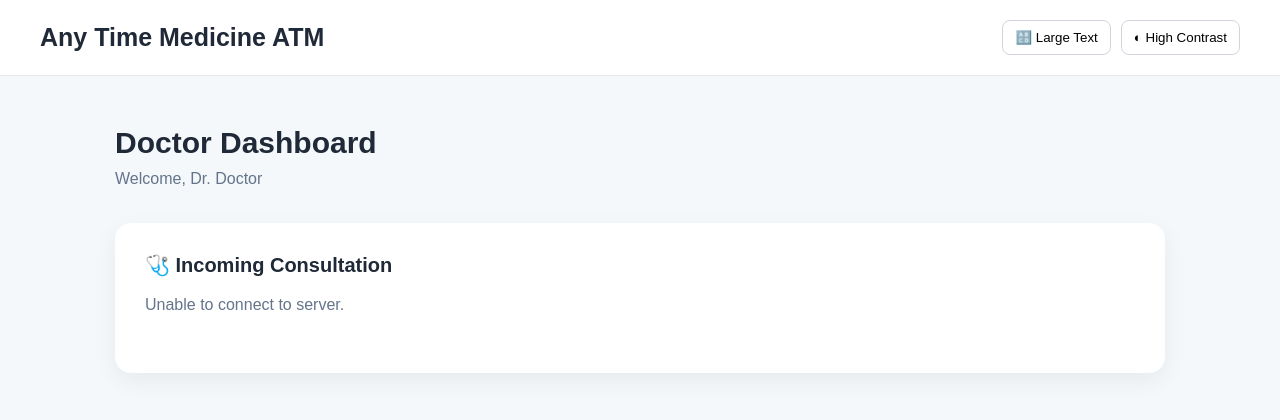
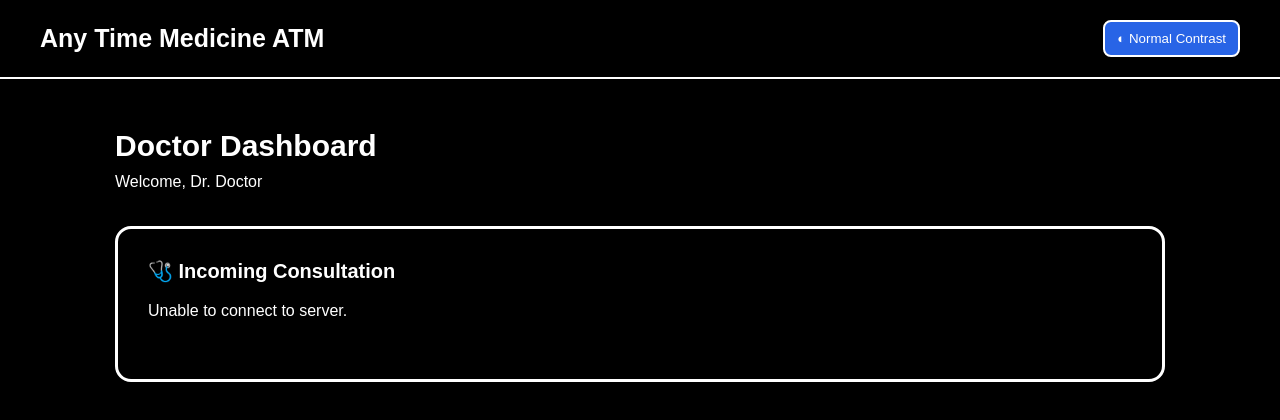
Before and after one commit to brindayuktha07-sketch/any-time-medicine-atm, a website: page doctor-dashboard.html in a window 1280 px wide. Both pictures are taken after a click on the button "◐ High Contrast". Drawn offline with Linux system fonts and the light colour scheme; no server answers.

Commit message:
Update doctor-dashboard.html

```diff
--- a/doctor-dashboard.html
+++ b/doctor-dashboard.html
@@ -8,6 +8,64 @@
     <title>Doctor Dashboard - Any Time Medicine ATM</title>
 
     <link rel="stylesheet" href="style.css">
+
+    <style>
+        /* =========================================
+           HIGH CONTRAST MODE
+        ========================================= */
+
+        body.high-contrast {
+            background: #000 !important;
+            color: #fff !important;
+        }
+
+        body.high-contrast .dashboard-header {
+            background: #000 !important;
+            color: #fff !important;
+            border-bottom: 2px solid #fff;
+        }
+
+        body.high-contrast .dashboard-header h1 {
+            color: #fff !important;
+        }
+
+        body.high-contrast .dashboard-welcome h2,
+        body.high-contrast .dashboard-welcome p {
+            color: #fff !important;
+        }
+
+        body.high-contrast .dashboard-card {
+            background: #000 !important;
+            color: #fff !important;
+            border: 3px solid #fff !important;
+            box-shadow: none !important;
+        }
+
+        body.high-contrast .dashboard-card h3,
+        body.high-contrast .dashboard-card p {
+            color: #fff !important;
+        }
+
+        /* Keep buttons BLUE */
+        body.high-contrast button {
+            background: #2864e6 !important;
+            color: #fff !important;
+            border: 2px solid #fff !important;
+        }
+
+        body.high-contrast button:hover {
+            background: #1d4ed8 !important;
+        }
+
+        /* =========================================
+           HIGH CONTRAST BUTTON
+        ========================================= */
+
+        #contrastBtn {
+            cursor: pointer;
+        }
+    </style>
+
 </head>
 
 <body>
@@ -17,8 +75,13 @@
         <h1>Any Time Medicine ATM</h1>
 
         <div class="accessibility-controls">
-            <button id="largeTextBtn">🔠 Large Text</button>
-            <button id="contrastBtn">◐ High Contrast</button>
+
+            <!-- Large Text REMOVED -->
+
+            <button id="contrastBtn">
+                ◐ High Contrast
+            </button>
+
         </div>
 
     </header>
@@ -60,6 +123,71 @@
 
     <script src="doctor-dashboard.js"></script>
 
+
+    <script>
+
+        /* =========================================
+           HIGH CONTRAST
+        ========================================= */
+
+        const contrastBtn =
+            document.getElementById("contrastBtn");
+
+
+        /* Restore saved setting */
+
+        if (
+            localStorage.getItem("highContrast") === "true"
+        ) {
+
+            document.body.classList.add("high-contrast");
+
+            contrastBtn.textContent =
+                "◐ Normal Contrast";
+
+        }
+
+
+        /* Toggle High Contrast */
+
+        contrastBtn.addEventListener(
+            "click",
+            function () {
+
+                document.body.classList.toggle(
+                    "high-contrast"
+                );
+
+
+                const enabled =
+                    document.body.classList.contains(
+                        "high-contrast"
+                    );
+
+
+                localStorage.setItem(
+                    "highContrast",
+                    enabled
+                );
+
+
+                if (enabled) {
+
+                    contrastBtn.textContent =
+                        "◐ Normal Contrast";
+
+                } else {
+
+                    contrastBtn.textContent =
+                        "◐ High Contrast";
+
+                }
+
+            }
+        );
+
+    </script>
+
 </body>
 
 </html>
```
